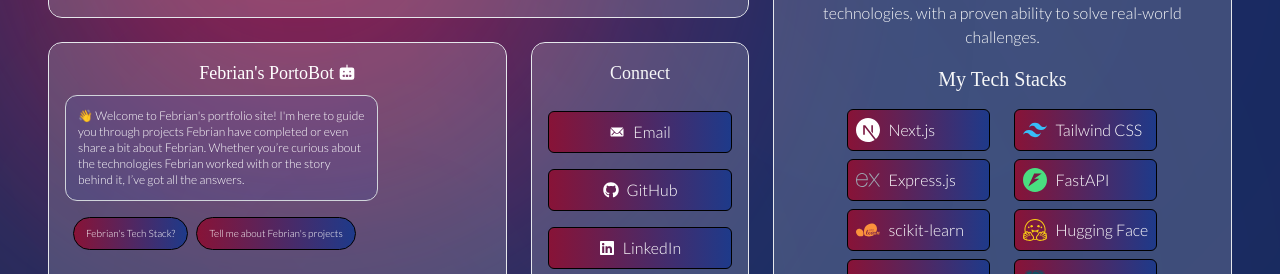
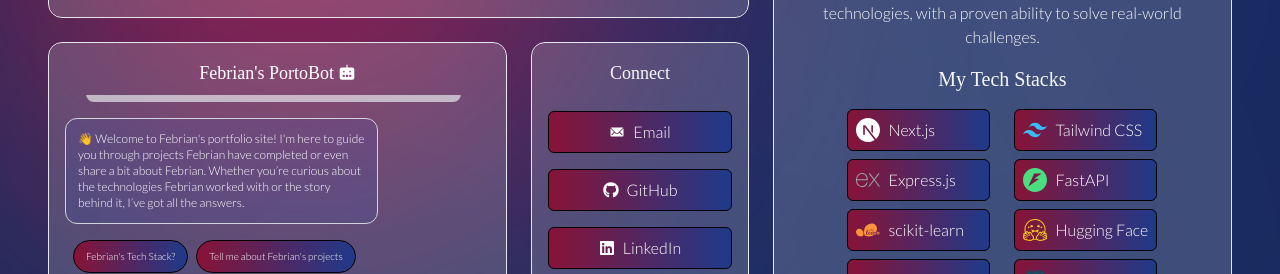
Before and after one commit to febrian-irv/febrian-portfolio, a Next.js app: page / in a window 1280 px wide. Shown: the part 398-672 px from the top of the page. Built offline with nearby package versions, Linux system fonts and the light colour scheme; a web font is replaced by a local one.

Commit message:
feat: add cold start chat disclaimer

```diff
--- a/src/app/page.tsx
+++ b/src/app/page.tsx
@@ -235,14 +235,22 @@ export default function Home() {
           <h2 className="flex items-center justify-center gap-1 text-lg">
             Febrian&apos;s PortoBot <PiRobotFill />
           </h2>
+
           <div
             className="flex-1 overflow-y-auto space-y-4 pr-2 font-lato font-light scrollbar-thin scrollbar-thumb-gray-300 scrollbar-track-transparent"
             ref={chatBoxRef}
           >
+            {/* Pinned Cold Start Message */}
+            <div className="w-full flex justify-center">
+              <div className="bg-gray-200/70 text-gray-600 text-xs py-2 px-4 rounded-lg w-[90%] text-center">
+                ⚠️ The first chat may be slower due to a cold start to optimize costs.
+              </div>
+            </div>
+
             {messages.map((message, index) => (
               <div
                 key={index}
-                className={`flex ${message.sender === 'Assistant' ? 'justify-start' : 'justify-end'}`}
+                className={`flex w-full ${message.sender === 'Assistant' ? 'justify-start' : 'justify-end'}`}
               >
                 <div
                   className={`max-w-[75%] rounded-xl border border-gray-300 p-3 text-xs
@@ -250,7 +258,6 @@ export default function Home() {
                 >
                   {/* Format numbered and bold text */}
                   {message.text.split('\n').map((line, i) => {
-                    // Handle numbered lists and bold text
                     const numberedLine = line.match(/^(\d+\.)\s(.*)$/);
                     const boldText = line.match(/\*\*(.*?)\*\*/g);
 
```
